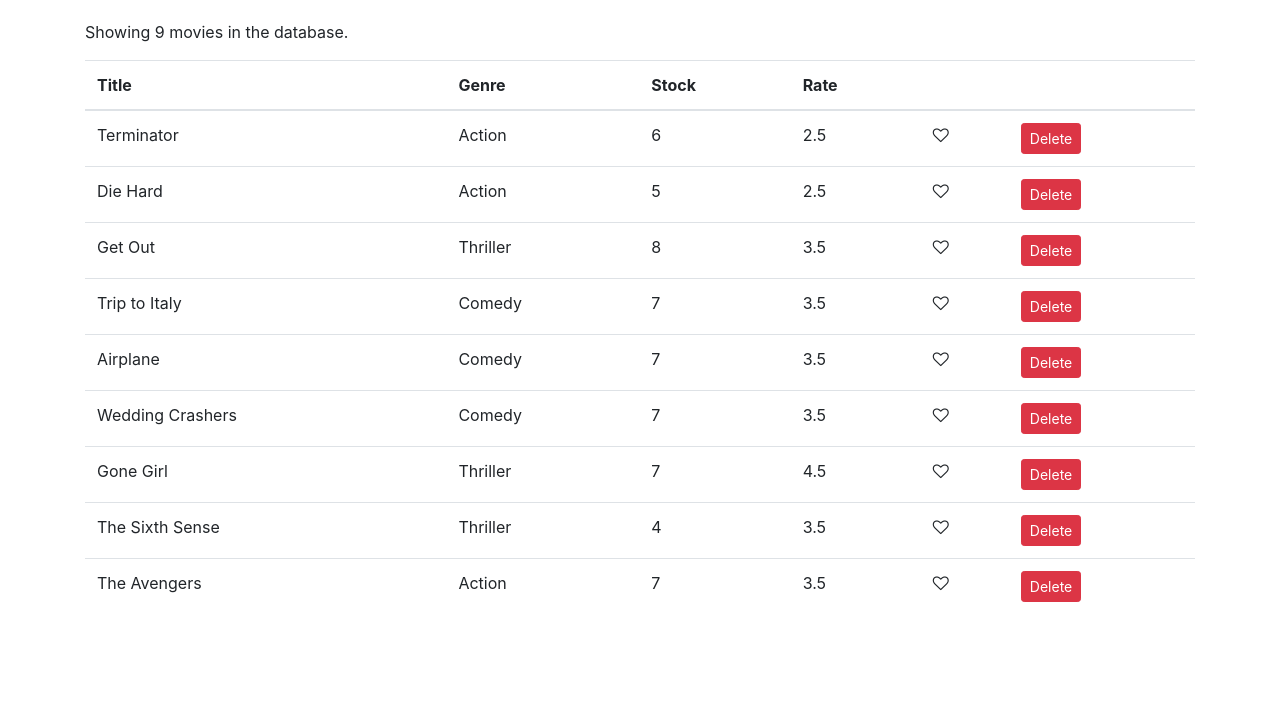
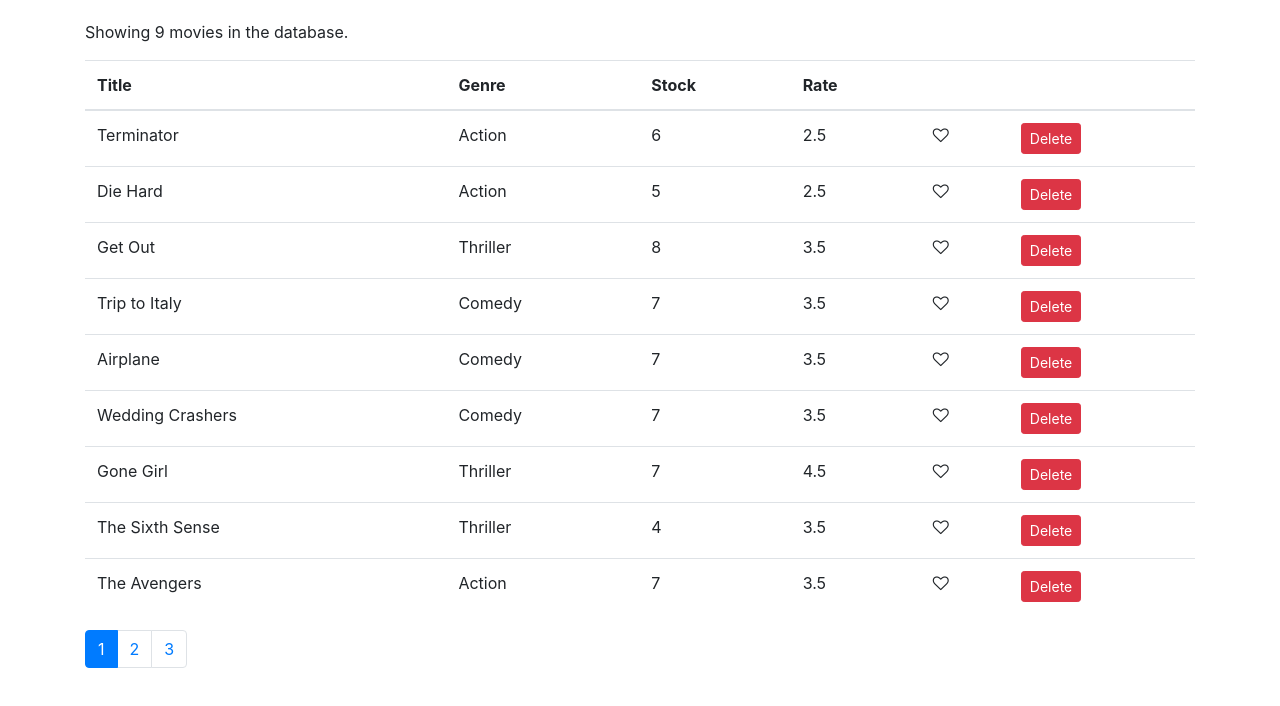
Before and after one commit to kenny850917/selfLearn-React, a React (Create React App) app in the folder vidly/: page / in a window 1280 px wide. Shown: the top 706 px of the page. Built offline with nearby package versions, Linux system fonts and the light colour scheme.

Commit message:
setup pagination
import lodash

```diff
--- a/vidly/package.json
+++ b/vidly/package.json
@@ -8,6 +8,7 @@
     "@testing-library/user-event": "^7.2.1",
     "bootstrap": "^4.4.1",
     "font-awesome": "^4.7.0",
+    "lodash": "^4.17.15",
     "react": "^16.12.0",
     "react-dom": "^16.12.0",
     "react-scripts": "3.3.1"
--- /dev/null
+++ b/vidly/src/components/common/pagination.jsx
@@ -0,0 +1,27 @@
+import React from "react";
+import _ from "lodash";
+
+const Pagination = props => {
+  const { itemsCount, pageSize, currentPage, onPageChange } = props;
+  console.log(currentPage);
+  const pagesCount = Math.ceil(itemsCount / pageSize);
+  if (pagesCount === 1) return null;
+  const pages = _.range(1, pagesCount + 1);
+  console.log('the pages',pagesCount);
+
+  return (
+    <nav>
+      <ul className="pagination">
+        {pages.map(page => (
+          <li key={page} className={page === currentPage ? 'page-item active' : 'page-item'}>
+            <a className="page-link" onClick={() => onPageChange(page)}>
+              {page}
+            </a>
+          </li>
+        ))}
+      </ul>
+    </nav>
+  );
+};
+
+export default Pagination;
--- a/vidly/src/components/movies.jsx
+++ b/vidly/src/components/movies.jsx
@@ -1,11 +1,13 @@
 import React, { Component } from "react";
 import { getMovies } from "../services/fakeMovieService";
-import Like from './common/like';
-
+import Like from "./common/like";
+import Pagination from "./common/pagination";
 
 class Movies extends Component {
   state = {
-    movies: getMovies()
+    movies: getMovies(),
+    pageSize: 4,
+    currentPage: 1
   };
   handleDelete = movie => {
     //console.log(movie);
@@ -13,17 +15,21 @@
     this.setState({ movies });
   };
 
-  handleLike =(movie)=>{
+  handleLike = movie => {
     const movies = [...this.state.movies];
     const index = movies.indexOf(movie);
-    movies[index] = {...movies[index]};
+    movies[index] = { ...movies[index] };
     movies[index].liked = !movies[index].liked;
-    this.setState({movies});
+    this.setState({ movies });
+  };
+
+  handlePageChange = page => {
+    this.setState({currentPage: page})
   };
 
   render() {
     const { length: count } = this.state.movies;
-
+    const {pageSize, currentPage} = this.state;
     if (count === 0) return <p>There are no movies in the database.</p>;
     return (
       <React.Fragment>
@@ -35,8 +41,8 @@
               <th>Genre</th>
               <th>Stock</th>
               <th>Rate</th>
-              <th/>
-              <th/>
+              <th />
+              <th />
             </tr>
           </thead>
           <tbody>
@@ -46,7 +52,12 @@
                 <td>{movie.genre.name}</td>
                 <td>{movie.numberInStock}</td>
                 <td>{movie.dailyRentalRate}</td>
-                <td><Like liked={movie.liked} onClick={() => this.handleLike(movie)} /></td>
+                <td>
+                  <Like
+                    liked={movie.liked}
+                    onClick={() => this.handleLike(movie)}
+                  />
+                </td>
                 <td>
                   <button
                     onClick={() => this.handleDelete(movie)}
@@ -59,6 +70,12 @@
             ))}
           </tbody>
         </table>
+        <Pagination
+          itemsCount={count}
+          pageSize={pageSize}
+          currentPage = {currentPage}
+          onPageChange={this.handlePageChange}
+        />
       </React.Fragment>
     );
   }
```
Also changed, not shown: 1 other file (tests, documents, lock files or other folders).
